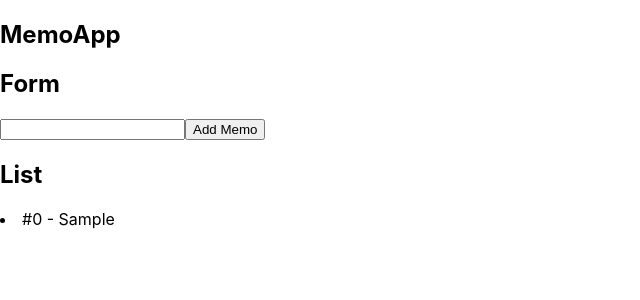
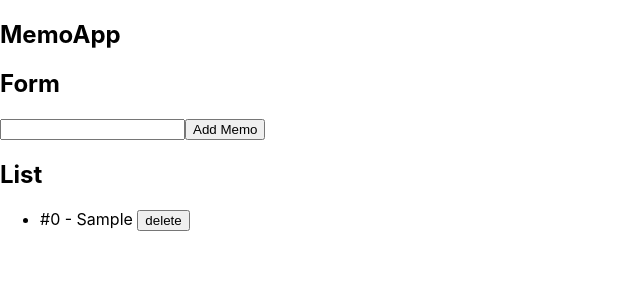
Before and after one commit to ishiguro9913/front_B_problem, a React (Create React App) app: page / in a window 1280 px wide. Both pictures are taken after typing "Sample" into the empty fields and a click on the input "Add Memo". Shown: the top 300 px of the page, without its empty margins (0-640 px from the left). Built offline with nearby package versions, Linux system fonts and the light colour scheme.

Commit message:
add: 投稿の削除機能を追加 #3

```diff
--- a/src/MemoApp.js
+++ b/src/MemoApp.js
@@ -21,12 +21,19 @@ class MemoApp extends React.Component {
     });
   };
 
+  deleteMemo = id => {
+    const filteredArray = this.state.memos.filter(memo => {
+      return memo.id !== id;
+    });
+    this.setState({ memos: filteredArray });
+  };
+
   render() {
     return (
       <div>
         <h2>MemoApp</h2>
         <Form addMemo={this.addMemo} />
-        <List memos={this.state.memos} />
+        <List memos={this.state.memos} deleteMemo={this.deleteMemo} />
       </div>
     );
   }
--- a/src/components/List.js
+++ b/src/components/List.js
@@ -2,22 +2,19 @@ import React from "react";
 import { render } from "react-dom";
 
 class List extends React.Component {
-  constructor(props) {
-    super(props);
-  }
-
   render() {
     const list = this.props.memos.map(memo => {
       return (
         <li>
-          #{memo.id} - {memo.content}
+          #{memo.id} - {memo.content}{" "}
+          <button onClick={() => this.props.deleteMemo(memo.id)}>delete</button>
         </li>
       );
     });
     return (
       <div>
         <h2>List</h2>
-        {list}
+        <ul>{list}</ul>
       </div>
     );
   }
```
